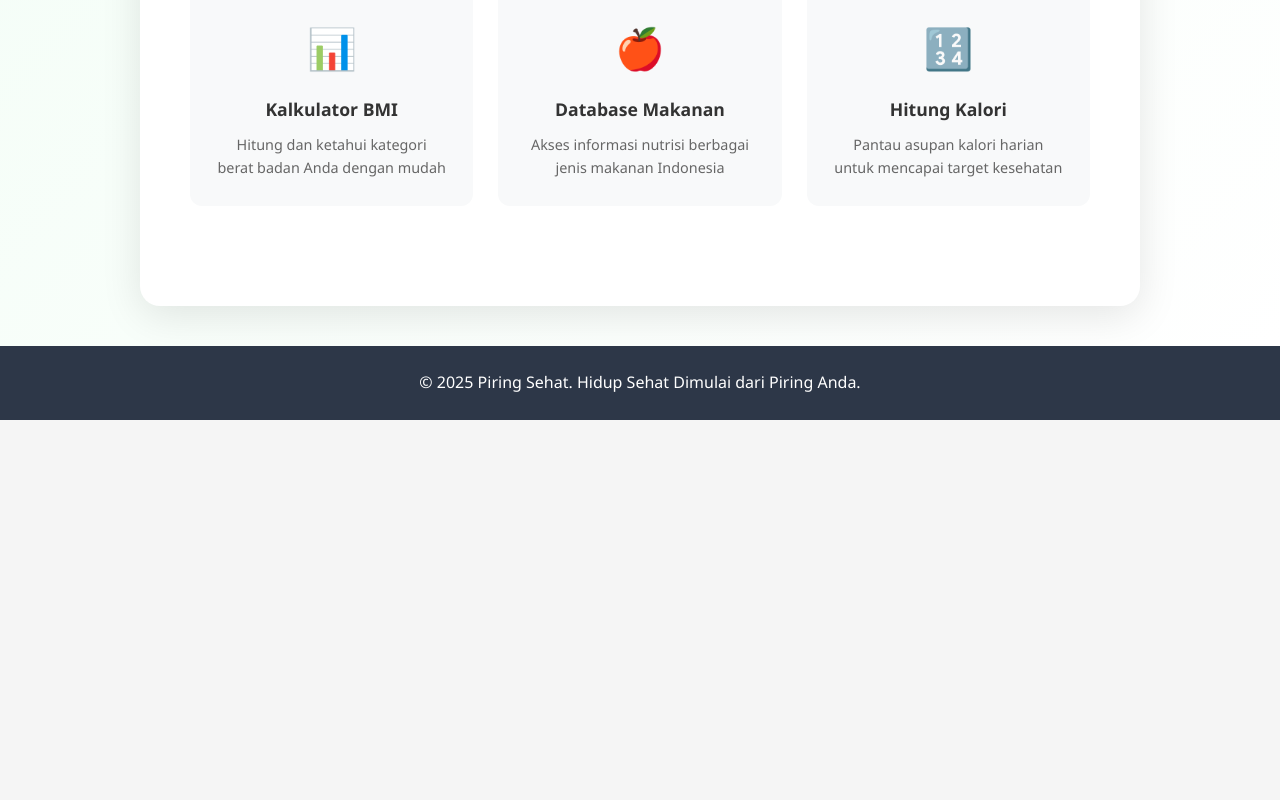
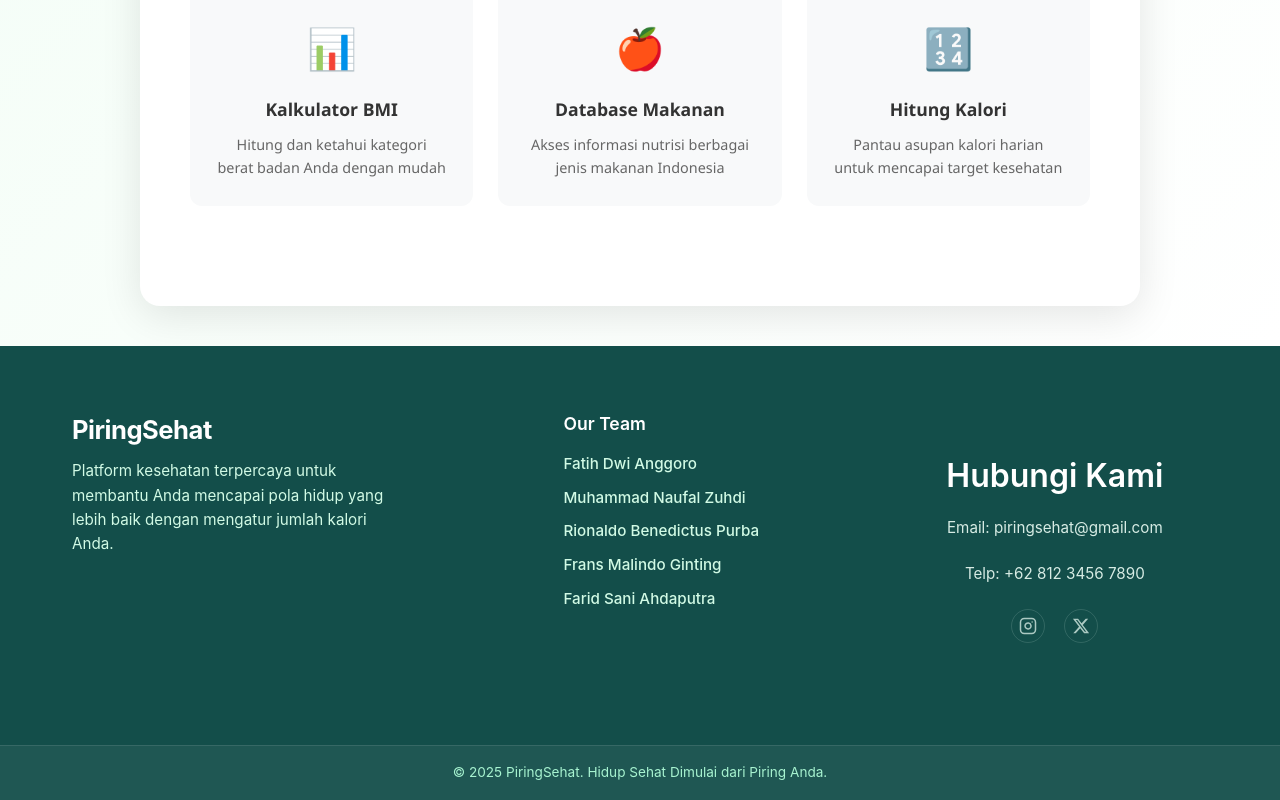
Before and after one commit to iyeppp/piring-sehat, a React (Vite) app: page / in a window 1280 px wide. Shown: the part 1728-2528 px from the top of the page. Before the commit the page ends 2148 px from the top, so only its background shows below. Built offline with nearby package versions, Linux system fonts and the light colour scheme.

Commit message:
merombak navbar dan footer

```diff
--- a/src/components/layout/Footer.css
+++ b/src/components/layout/Footer.css
@@ -1,12 +1,157 @@
-/* Footer */
 .footer {
-  background-color: #2d3748;
-  color: white;
-  text-align: center;
-  padding: 1.5rem;
+  background-color: #134e4a;
+  color: #ecfdf5;
+  font-family: 'Inter', sans-serif;
+  padding-top: 4rem;
   margin-top: auto;
 }
 
-.footer p {
+.footer-container {
+  max-width: 1200px;
+  margin: 0 auto;
+  padding: 0 2rem 2rem;
+  display: grid;
+  grid-template-columns: 1.5fr 1fr 1fr;
+  gap: 2rem;
+}
+
+.footer-section {
+  display: flex;
+  flex-direction: column;
+}
+
+.footer-logo {
+  font-size: 1.6rem;
+  font-weight: 700;
+  margin: 0 0 0.5rem 0;
+  color: #fff;
+  letter-spacing: -0.5px;
+}
+
+.footer-desc {
+  line-height: 1.6;
+  color: #d1fae5;
+  font-size: 0.95rem;
+  max-width: 320px;
   margin: 0;
 }
+
+.footer-title {
+  font-size: 1.1rem;
+  font-weight: 600;
+  color: #fff;
+  margin: 0 0 0.8rem 0;
+}
+
+.footer-links {
+  list-style: none;
+  padding: 0;
+  margin: 0;
+}
+
+.footer-links li {
+  margin-bottom: 0.5rem;
+}
+
+.footer-links a {
+  color: #d1fae5;
+  text-decoration: none;
+  transition: all 0.3s ease;
+  font-size: 0.95rem;
+}
+
+.footer-links a:hover {
+  color: #34d399;
+  padding-left: 5px;
+}
+
+.contact-section {
+  background: transparent !important;
+  box-shadow: none !important;
+  border: none;
+  padding: 0;
+  text-align: center;
+  align-items: center;
+}
+
+.contact-info p {
+  margin: 0 0 0.4rem 0;
+  color: #ecfdf5;
+  font-size: 0.95rem;
+  opacity: 0.9;
+}
+
+.social-icons {
+  display: flex;
+  gap: 1.2rem;
+  margin-top: 1rem;
+  justify-content: center;
+  align-items: center;
+  width: 100%;
+}
+
+.icon-link {
+  color: #ecfdf5;
+  opacity: 0.7;
+  transition: all 0.3s ease;
+  display: flex;
+  align-items: center;
+  justify-content: center;
+  border: 1px solid rgba(236, 253, 245, 0.2);
+  border-radius: 50%;
+  width: 34px;
+  height: 34px;
+}
+
+.icon-link:hover {
+  opacity: 1;
+  color: #fff;
+  background-color: rgba(255, 255, 255, 0.1);
+  border-color: rgba(255, 255, 255, 0.4);
+  transform: translateY(-2px);
+}
+
+.icon-link svg {
+  width: 18px;
+  height: 18px;
+}
+
+.footer-bottom {
+  background-color: rgba(255, 255, 255, 0.05);
+  text-align: center;
+  padding: 1rem;
+  border-top: 1px solid rgba(255, 255, 255, 0.1);
+}
+
+.footer-bottom p {
+  margin: 0;
+  font-size: 0.85rem;
+  color: #a7f3d0;
+}
+
+@media (max-width: 900px) {
+  .footer-container {
+    grid-template-columns: 1fr 1fr;
+    gap: 3rem;
+  }
+
+  .brand-section {
+    grid-column: span 2;
+  }
+}
+
+@media (max-width: 600px) {
+  .footer-container {
+    grid-template-columns: 1fr;
+    gap: 2.5rem;
+    text-align: left;
+  }
+
+  .brand-section {
+    grid-column: span 1;
+  }
+
+  .footer-desc {
+    max-width: 100%;
+  }
+}
--- a/src/components/layout/Footer.jsx
+++ b/src/components/layout/Footer.jsx
@@ -3,7 +3,57 @@ import './Footer.css'
 function Footer() {
   return (
     <footer className="footer">
-      <p>&copy; 2025 Piring Sehat. Hidup Sehat Dimulai dari Piring Anda.</p>
+      <div className="footer-container">
+
+        <div className="footer-section brand-section">
+          <h2 className="footer-logo">PiringSehat</h2>
+          <p className="footer-desc">
+            Platform kesehatan terpercaya untuk membantu
+            Anda mencapai pola hidup yang lebih baik dengan
+            mengatur jumlah kalori Anda.
+          </p>
+        </div>
+
+        <div className="footer-section nav-section">
+          <h3 className="footer-title">Our Team</h3>
+          <ul className="footer-links">
+            <li><a href="#" onClick={(e) => e.preventDefault()}>Fatih Dwi Anggoro</a></li>
+            <li><a href="#" onClick={(e) => e.preventDefault()}>Muhammad Naufal Zuhdi</a></li>
+            <li><a href="#" onClick={(e) => e.preventDefault()}>Rionaldo Benedictus Purba</a></li>
+            <li><a href="#" onClick={(e) => e.preventDefault()}>Frans Malindo Ginting</a></li>
+            <li><a href="#" onClick={(e) => e.preventDefault()}>Farid Sani Ahdaputra</a></li>
+          </ul>
+        </div>
+
+        <div className="footer-section contact-section">
+          <h3 className="footer-title">Hubungi Kami</h3>
+          <div className="contact-info">
+            <p>Email: piringsehat@gmail.com</p>
+            <p>Telp: +62 812 3456 7890</p>
+          </div>
+
+          <div className="social-icons">
+            <a href="#" onClick={(e) => e.preventDefault()} aria-label="Instagram" className="icon-link">
+              <svg xmlns="http://www.w3.org/2000/svg" width="20" height="20" viewBox="0 0 24 24" fill="none" stroke="currentColor" strokeWidth="2" strokeLinecap="round" strokeLinejoin="round">
+                <rect x="2" y="2" width="20" height="20" rx="5" ry="5"></rect>
+                <path d="M16 11.37A4 4 0 1 1 12.63 8 4 4 0 0 1 16 11.37z"></path>
+                <line x1="17.5" y1="6.5" x2="17.51" y2="6.5"></line>
+              </svg>
+            </a>
+
+            <a href="#" onClick={(e) => e.preventDefault()} aria-label="X (Twitter)" className="icon-link">
+              <svg xmlns="http://www.w3.org/2000/svg" width="18" height="18" viewBox="0 0 24 24" fill="currentColor">
+                <path d="M18.244 2.25h3.308l-7.227 8.26 8.502 11.24H16.17l-5.214-6.817L4.99 21.75H1.68l7.73-8.835L1.254 2.25H8.08l4.713 6.231zm-1.161 17.52h1.833L7.084 4.126H5.117z"></path>
+              </svg>
+            </a>
+          </div>
+        </div>
+
+      </div>
+
+      <div className="footer-bottom">
+        <p>&copy; 2025 PiringSehat. Hidup Sehat Dimulai dari Piring Anda.</p>
+      </div>
     </footer>
   )
 }
--- a/src/components/layout/NavMenu.css
+++ b/src/components/layout/NavMenu.css
@@ -137,8 +137,12 @@
   }
 
   .login-btn-mobile .navbar-login-btn {
+    display: block !important;
     width: 100%;
     padding: 1rem 1.5rem;
     font-size: 1rem;
+    text-align: center;
+    background-color: white;
+    color: #10b981;
   }
 }
```
